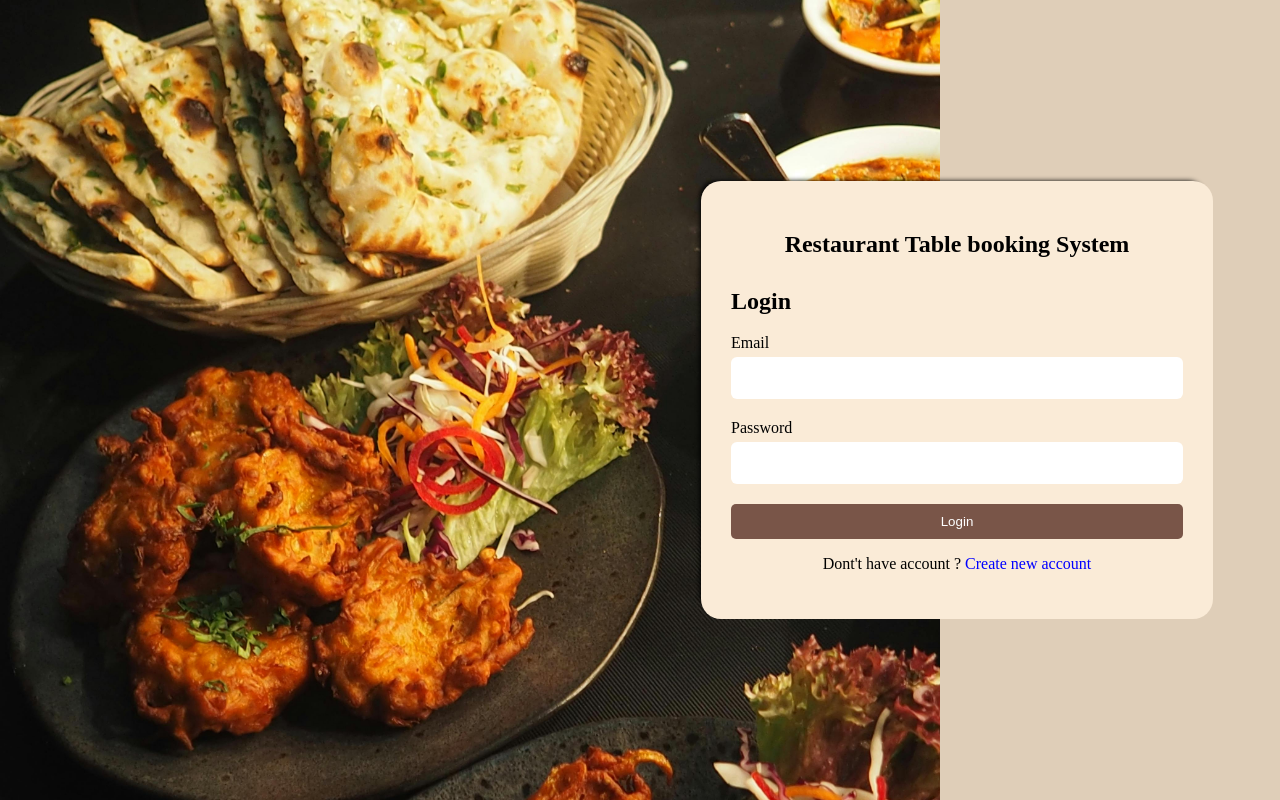
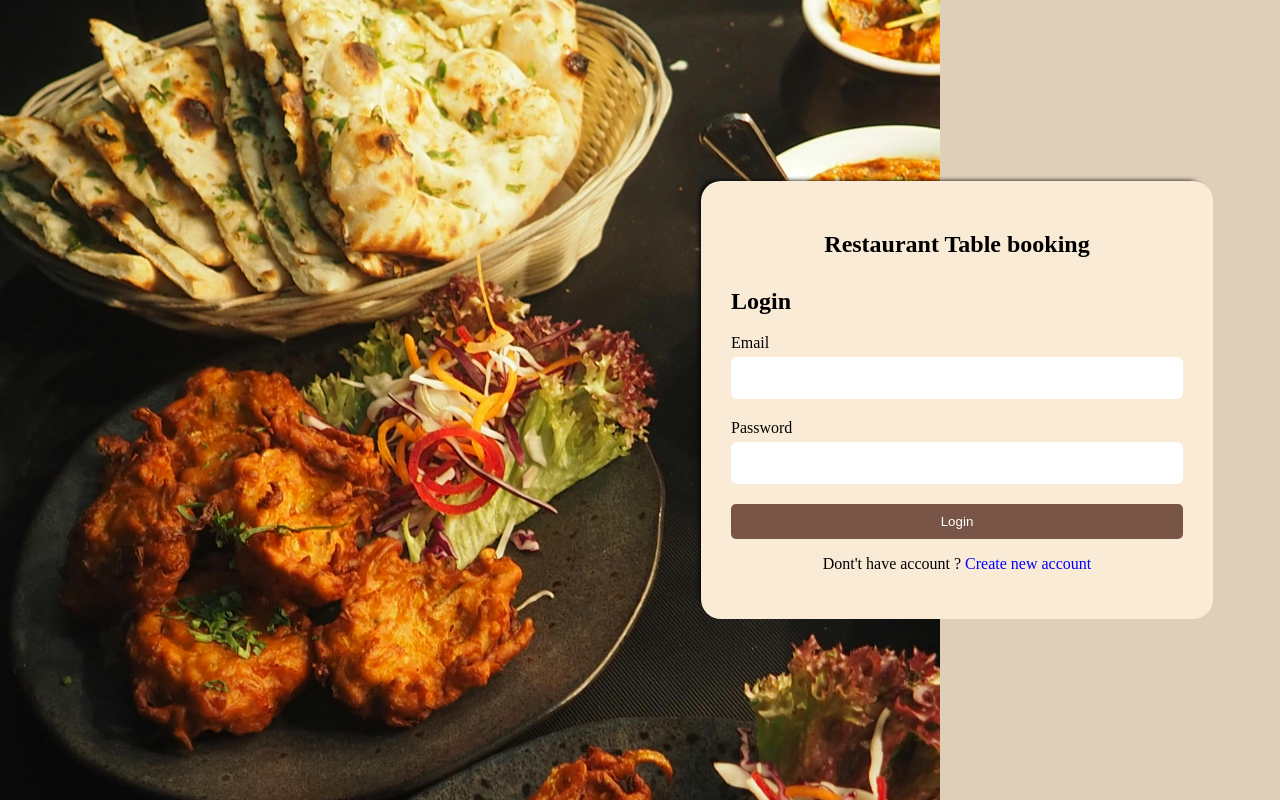
Before and after one commit to shafi00023/restaurant-table-booking-system, an Angular app: page / in a window 1280 px wide. Built offline with nearby package versions, Linux system fonts and the light colour scheme.

Commit message:
login changes

```diff
--- a/src/login/login.component.html
+++ b/src/login/login.component.html
@@ -2,7 +2,7 @@
     <div class="login-bg-container"></div>
     <div class="login-form-container">
         <div class="login-main-form-container">
-            <h2 class="app-name">Restaurant Table booking System</h2>
+            <h2 class="app-name">Restaurant Table booking </h2>
             <h2>Login</h2>
             <form>
                 <div class="form-group">
```
